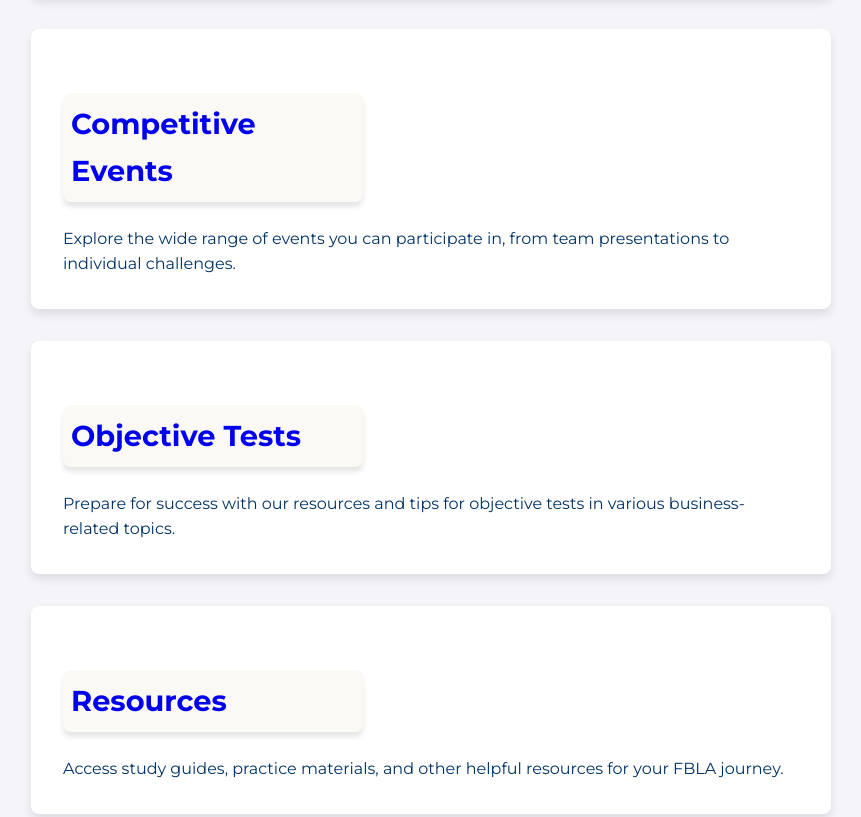
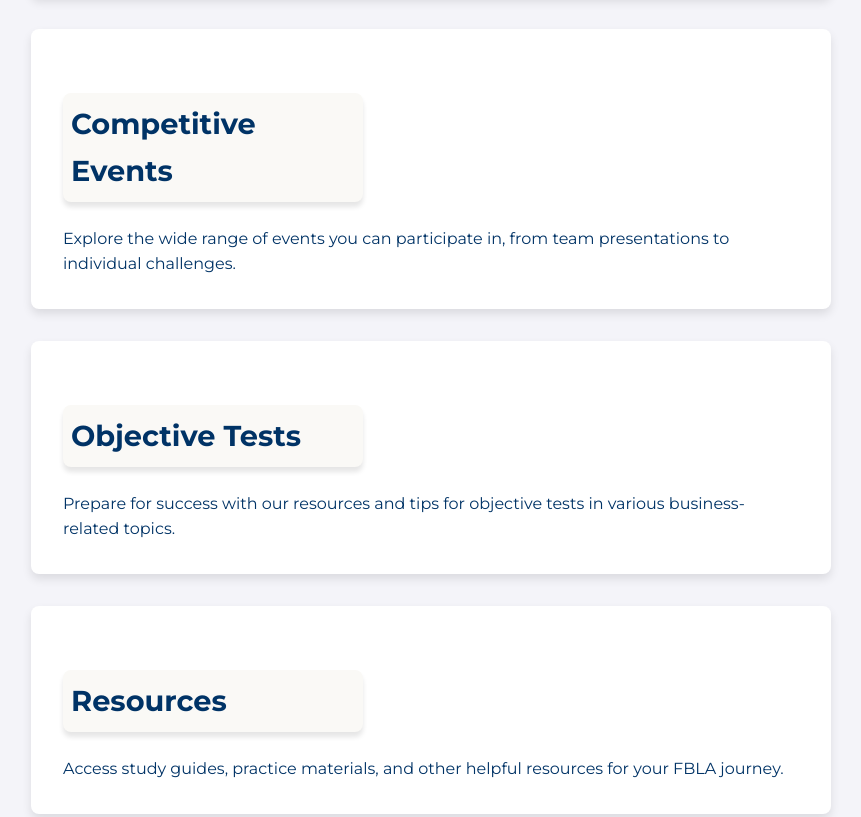
Before and after one commit to bradymeng/shs-fbla, a plain HTML site: page index.html in a window 1280 px wide. Shown: the part 973-1790 px from the top of the page, without its empty margins (209-1070 px from the left). Drawn offline with Linux system fonts and the light colour scheme.

Commit message:
bug fixes

```diff
--- a/css/styles.css
+++ b/css/styles.css
@@ -97,6 +97,11 @@
   color: #00509e;
 }
 
+a{
+  text-decoration:none;
+  color: #003366;
+}
+
 button{
   margin-top:1rem;
   font-family: Montserrat;
@@ -155,14 +160,7 @@
   margin-bottom: 0;
 }
 
-a{
-  text-decoration: none;
-  color: 4882A6;
-}
 
-a:hover{
-  text-decoration: underline;
-}
 
 ul{
   list-style:none;
--- a/index.html
+++ b/index.html
@@ -63,13 +63,13 @@
 
         <!-- Objective Tests Section -->
         <section id="tests">
-            <h2><a href="#tests">Objective Tests</a></h2>
+            <h2><a href="pages/objective.html">Objective Tests</a></h2>
             <p>Prepare for success with our resources and tips for objective tests in various business-related topics.</p>
         </section>
 
         <!-- Resources Section -->
         <section id="resources">
-            <h2><a href="#resources">Resources</a></h2>
+            <h2><a href="pages/resources.html">Resources</a></h2>
             <p>Access study guides, practice materials, and other helpful resources for your FBLA journey.</p>
         </section>
 
```
